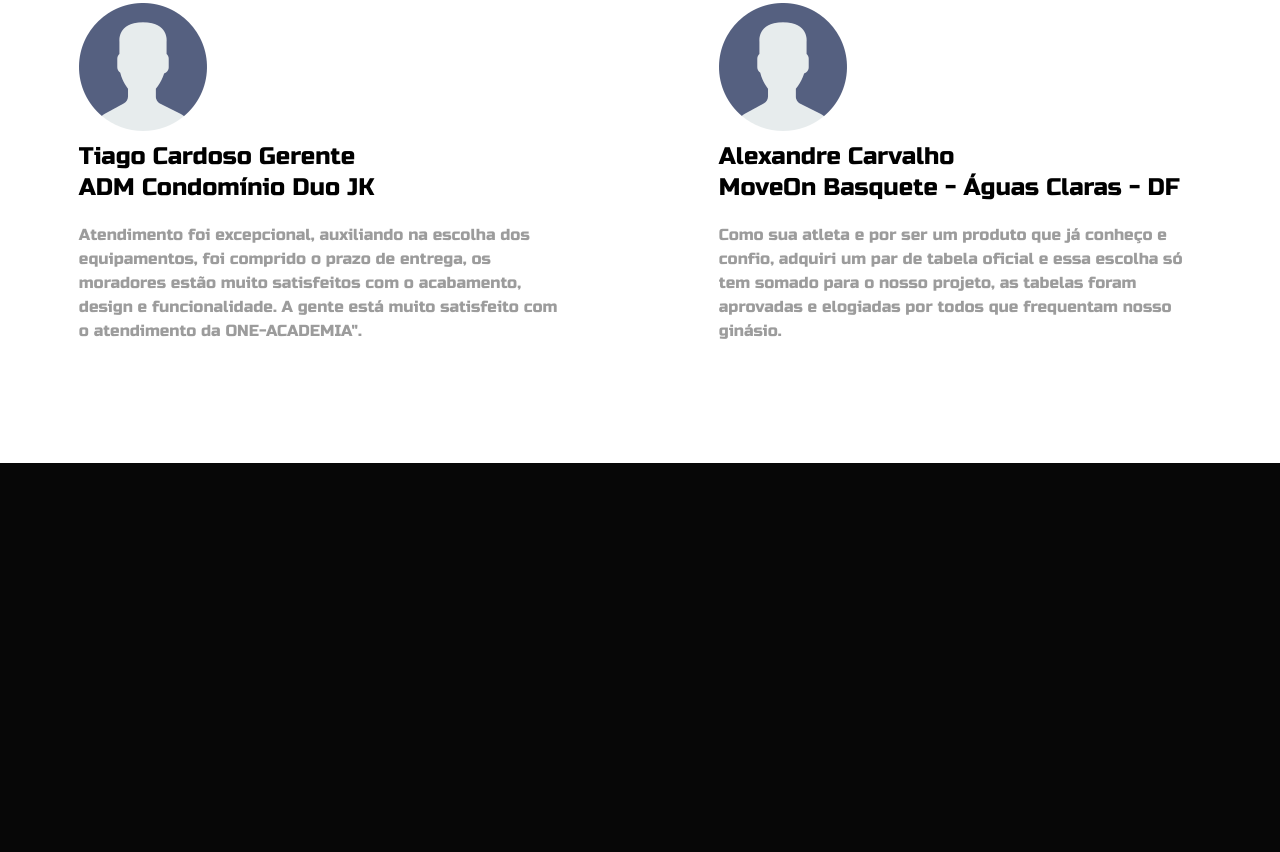
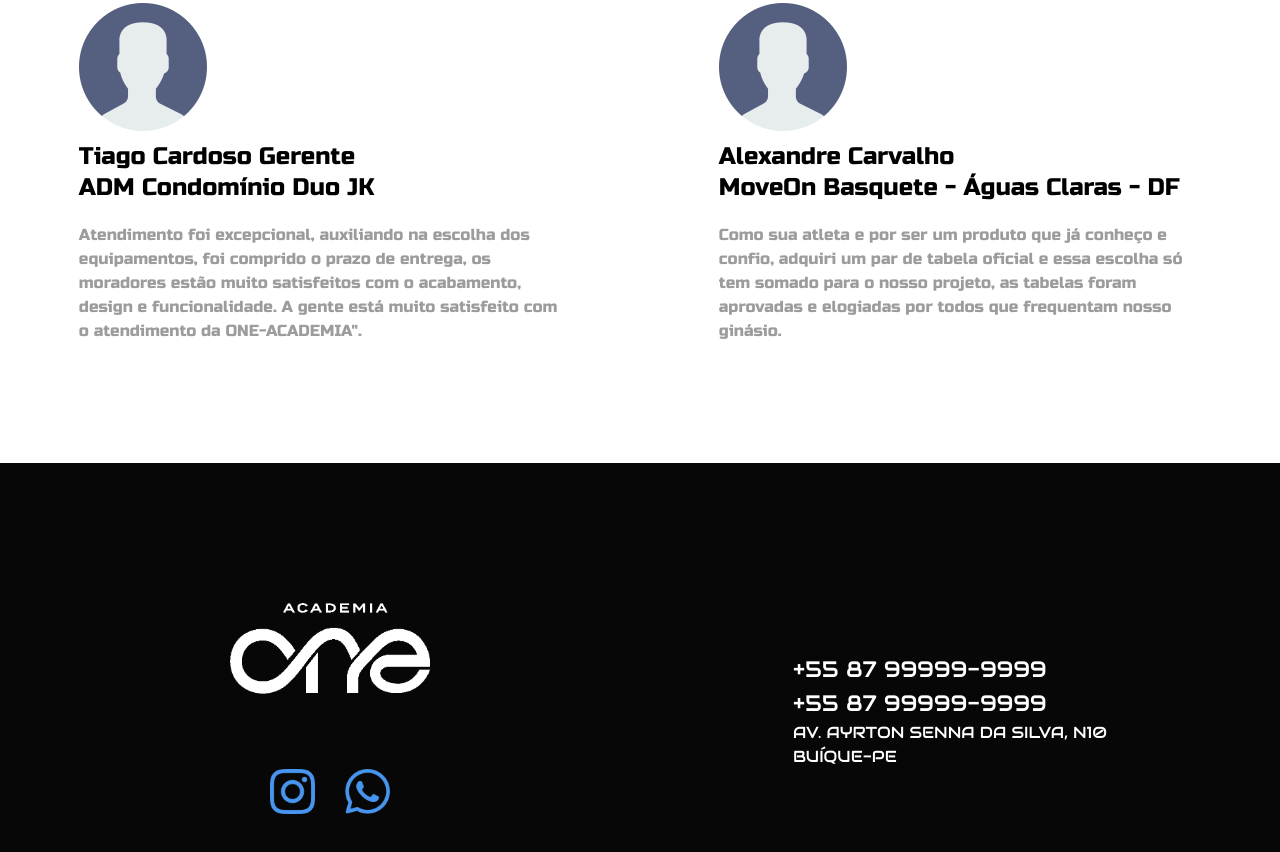
Before and after one commit to LeonardoCampos777/one-academia, a plain HTML site: page index.html in a window 1280 px wide. Shown: the part 2674-3526 px from the top of the page. Before the commit the page ends 3177 px from the top, so only its background shows below. Drawn offline with Linux system fonts and the light colour scheme.

Commit message:
finalizado

```diff
--- /dev/null
+++ b/estilos/global/footer/footer-contato.css
@@ -0,0 +1,17 @@
+.footer-contato{
+  margin-top: 50px;
+}
+
+.footer-contato li{
+  font-size: 1.4rem;
+  line-height: 1.5;
+}
+
+.footer-contato li:hover{
+  color: #4895EF;
+}
+
+.footer-contato p{
+  text-transform: uppercase;
+  line-height: 1.5;
+}
--- /dev/null
+++ b/estilos/global/footer/footer-conteudo.css
@@ -0,0 +1,40 @@
+.footer-conteudo{
+  padding-top: 120px;
+  padding-bottom: 80px;
+  display: grid;
+  grid-template-columns: 1fr 1fr;
+  justify-items: center;
+
+}
+
+.footer-conteudo .logo{
+  max-width: 200px;
+  margin-bottom: 60px;
+
+}
+
+.footer-redes{
+  display: flex;
+  gap: 30px;
+  justify-self: center;
+}
+
+.footer-redes img{
+  max-width: 45px;
+}
+
+@media (max-width:640px){
+  .footer-conteudo{
+    grid-template-columns: 1fr;
+    padding-top: 60px;
+  }
+
+  .footer-conteudo .logo {
+    max-width: 200px;
+    margin-bottom: 0px;
+  }
+  .footer-contato {
+   margin-bottom: 25px;
+  }
+
+}
--- a/estilos/style.css
+++ b/estilos/style.css
@@ -1,5 +1,7 @@
 @import "global/global.css";
 @import "global/header.css";
+@import "global/footer/footer-contato.css";
+@import "global/footer/footer-conteudo.css";
 
 /*INTRODUÇÃO */
 @import "introducao/introducao.css";
--- a/index.html
+++ b/index.html
@@ -113,7 +113,21 @@
 
   <footer class="container">
     <div class="footer-conteudo">
-      <img src="" alt="">
+      <img class="logo" src="imagens/logo4.png" alt="logo">
+
+      <div class="footer-contato">
+        <ul class="font-audiowide cor-0">
+          <li><a href="tel:+5587999999999">+55 87 99999-9999</a></li>
+          <li><a href="tel:+5587999999999">+55 87 99999-9999</a></li>
+        </ul>
+        <p class="font-audiowide cor-0">Av. Ayrton Senna da Silva, n10</p>
+        <p class="font-audiowide cor-0">Buíque-PE</p>
+      </div>
+
+      <div class="footer-redes">
+        <a href="https://www.instagram.com/oneequipamentos/" target="_blank"><img src="icons/instagram.png" alt="instagram"></a>
+        <a href=""><img src="icons/whatsapp.png" alt="zap"></a>
+      </div>
     </div>
   </footer>
 
```
Also changed, not shown: icons/instagram.png (added), icons/whatsapp.png (added), imagens/logo2.png (deleted), imagens/logo3.png (deleted).
